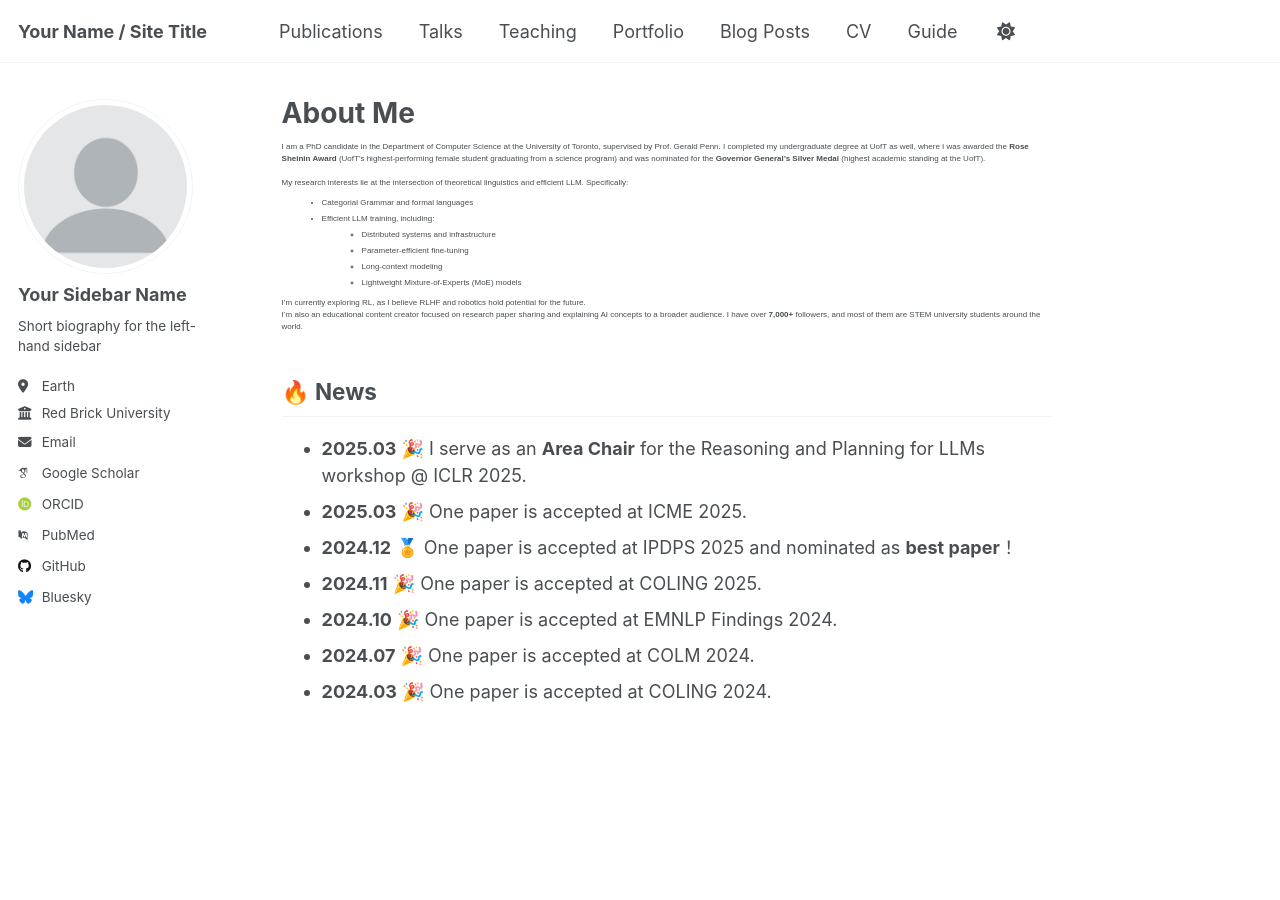
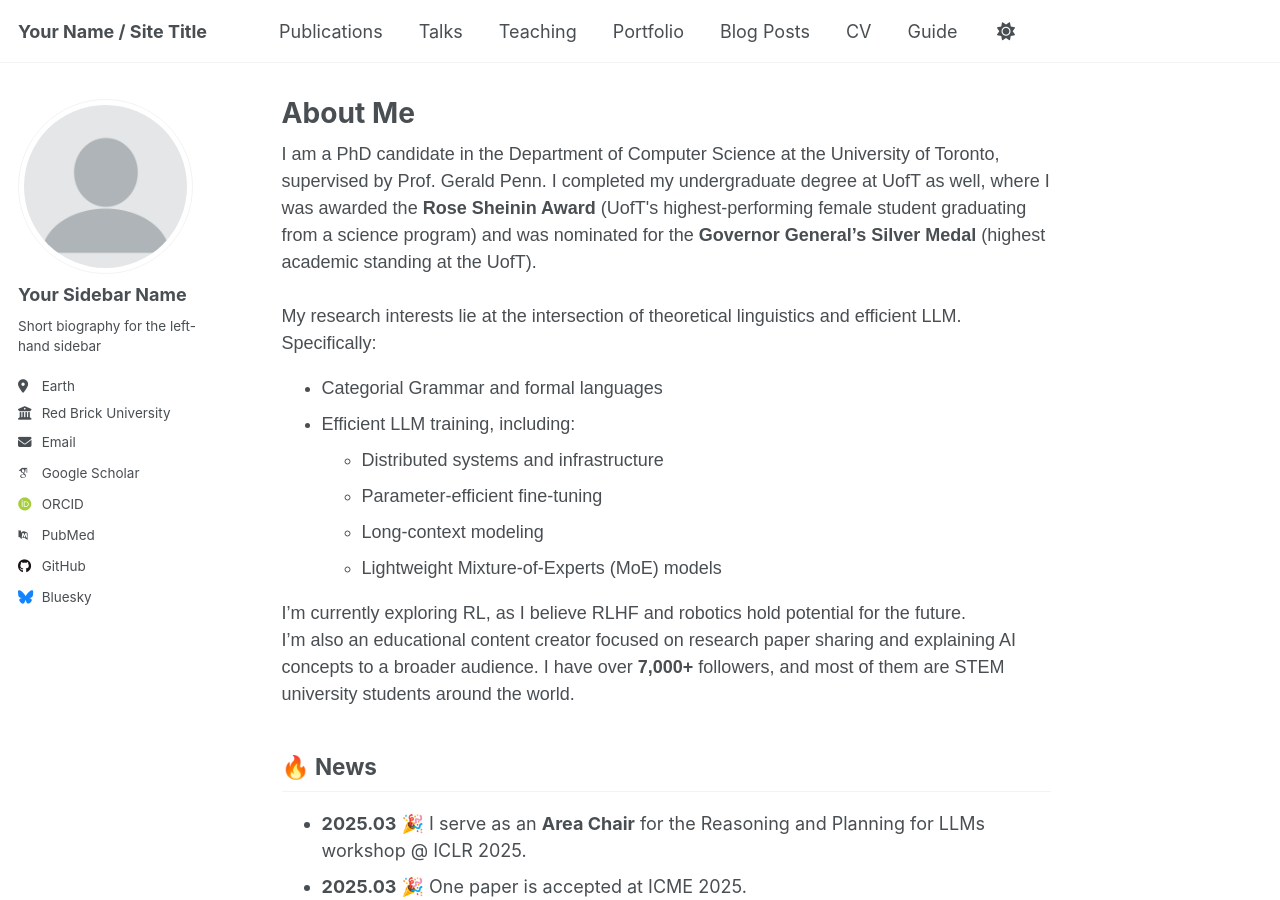
Before and after one commit to zhaojinm/zhaojinm.github.io, a Jekyll site: the page built from _pages/about.md, in a window 1280 px wide and 900 px high. Built offline with Jekyll 4.4.1, drawn with Linux system fonts in a browser that asks for light colours; some web fonts are replaced.

Commit message:
Update about.md

```diff
--- a/_pages/about.md
+++ b/_pages/about.md
@@ -7,7 +7,7 @@ redirect_from:
   - /about.html
 ---
 
-<div style="font-size: 8px; font-family: 'Arial';">
+<div style="font-size: 18px; font-family: 'Arial';">
 I am a PhD candidate in the Department of Computer Science at the University of Toronto, supervised by Prof. Gerald Penn. I completed my undergraduate degree at UofT as well, where I was awarded the <strong>Rose Sheinin Award</strong> (UofT's highest-performing female student graduating from a science program) and was nominated for the <strong>Governor General’s Silver Medal</strong> (highest academic standing at the UofT).
 
 <br><br>
```
